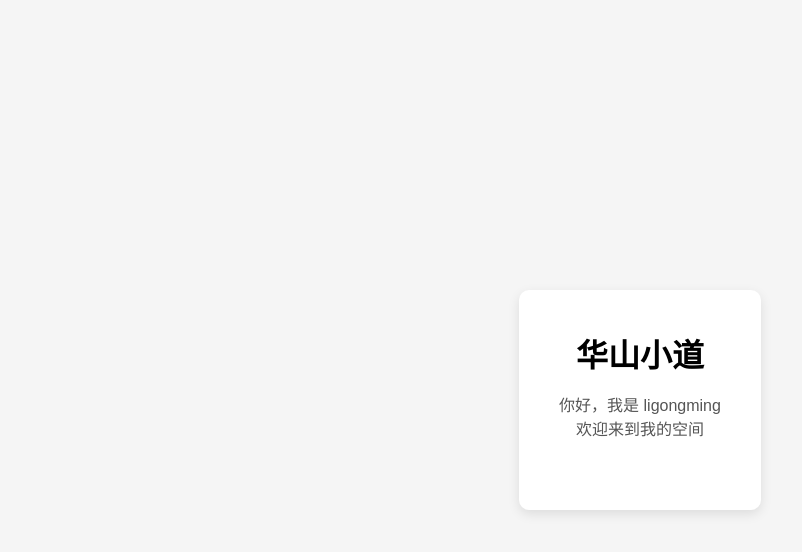
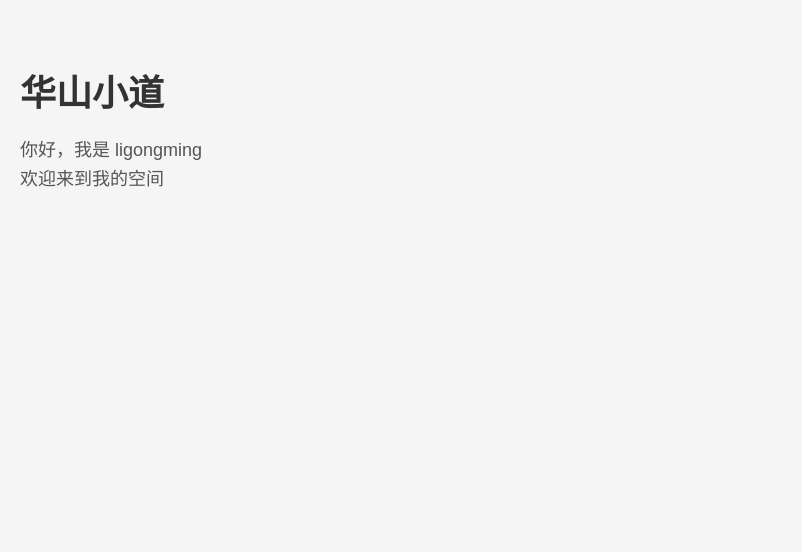
Before and after one commit to ligongming72/ligongming72.github.io, a plain HTML site: page index.html in a window 1280 px wide. Shown: the whole page, without its empty margins (0-802 px from the left). Drawn offline with Linux system fonts and the light colour scheme.

Commit message:
Refactor body styles and update heading structure
Removed flexbox centering from body and adjusted padding and text color.

```diff
--- a/index.html
+++ b/index.html
@@ -1,3 +1,4 @@
+
 <!DOCTYPE html>
 <html lang="zh-CN">
 <head>
@@ -8,28 +9,23 @@
         body {
             background-color: #f5f5f5;
             font-family: sans-serif;
-            display: flex;
-            justify-content: center;
-            align-items: center;
-            min-height: 100vh;
             margin: 0;
+            padding: 40px 20px;
+            color: #333;
         }
-        .card {
-            background: white;
-            padding: 40px;
-            border-radius: 10px;
-            box-shadow: 0 4px 12px rgba(0,0,0,0.1);
-            text-align: center;
-            max-width: 80%;
+        h1 {
+            font-size: 36px;
+            margin-bottom: 20px;
         }
-        h1 { margin: 0 0 10px 0; }
-        p { color: #555; margin-bottom: 30px; }
+        p {
+            font-size: 18px;
+            line-height: 1.6;
+            color: #555;
+        }
     </style>
 </head>
 <body>
-    <div class="card">
-        <h1>华山小道</h1>
-        <p>你好，我是 ligongming<br>欢迎来到我的空间</p>
-    </div>
+    <h1>华山小道</h1>
+    <p>你好，我是 ligongming<br>欢迎来到我的空间</p>
 </body>
 </html>
```
